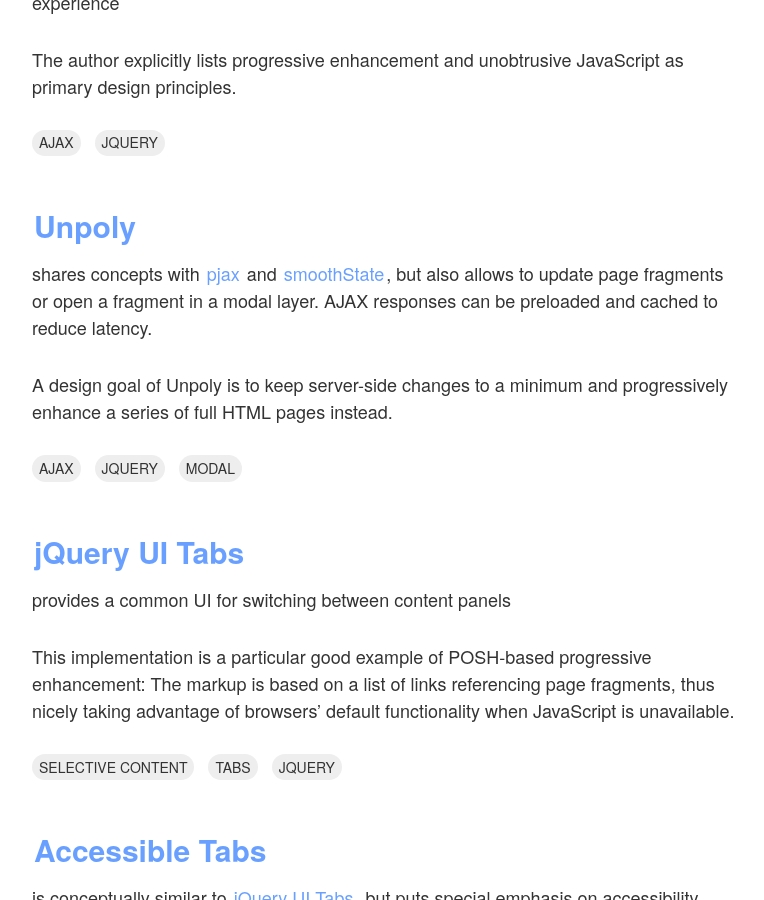
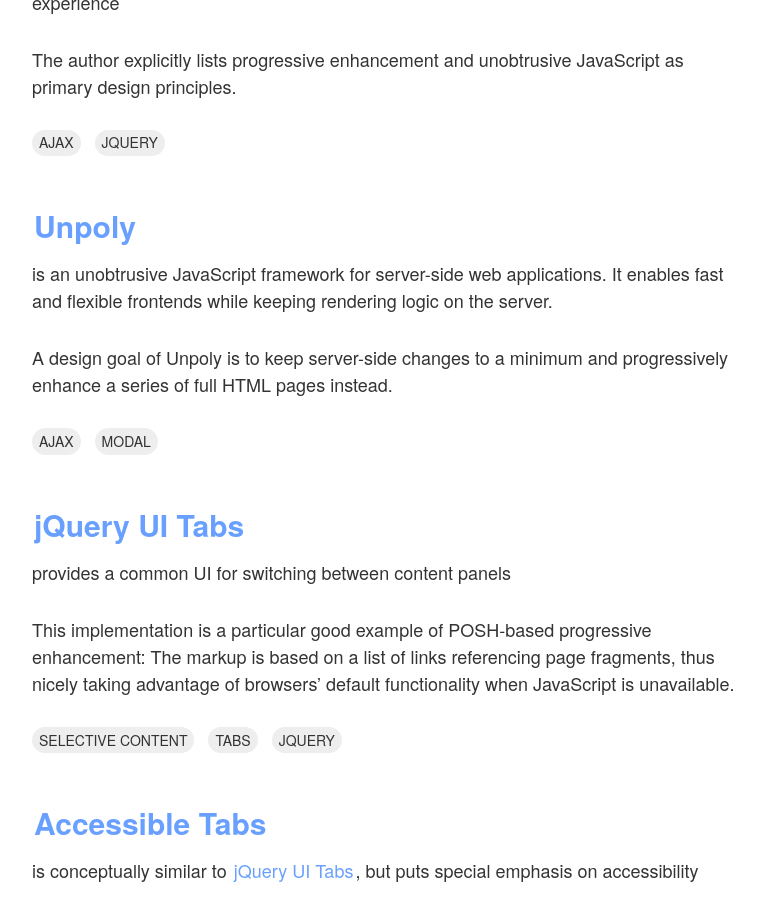
Before and after one commit to innoq/ROCA, a Jekyll site: the page built from libraries.md, in a window 1280 px wide and 900 px high, scrolled down 1173 px. Shown: the whole window, without its empty margins (128-892 px from the left). Built offline with Jekyll 4.4.1, drawn with Linux system fonts in a browser that asks for light colours.

Commit message:
Update info for Unpoly library, which no longer depends on jQuery.

```diff
--- a/libraries.md
+++ b/libraries.md
@@ -47,15 +47,13 @@
   * jQuery
 
 * ### [Unpoly](http://unpoly.com/)
-  shares concepts with [pjax](#pjax) and [smoothState](#smoothstatehttpsmoothstatecom), but
-  also allows to update page fragments or open a fragment in a modal layer.
-  AJAX responses can be preloaded and cached to reduce latency.
+  is an unobtrusive JavaScript framework for server-side web applications.
+  It enables fast and flexible frontends while keeping rendering logic on the server.
 
   A design goal of Unpoly is to keep server-side changes to a minimum
   and progressively enhance a series of full HTML pages instead.
 
   * AJAX
-  * jQuery
   * modal
 
 * ### <a href="http://jqueryui.com/tabs/" id="jqui-tabs">jQuery UI Tabs</a>
```
